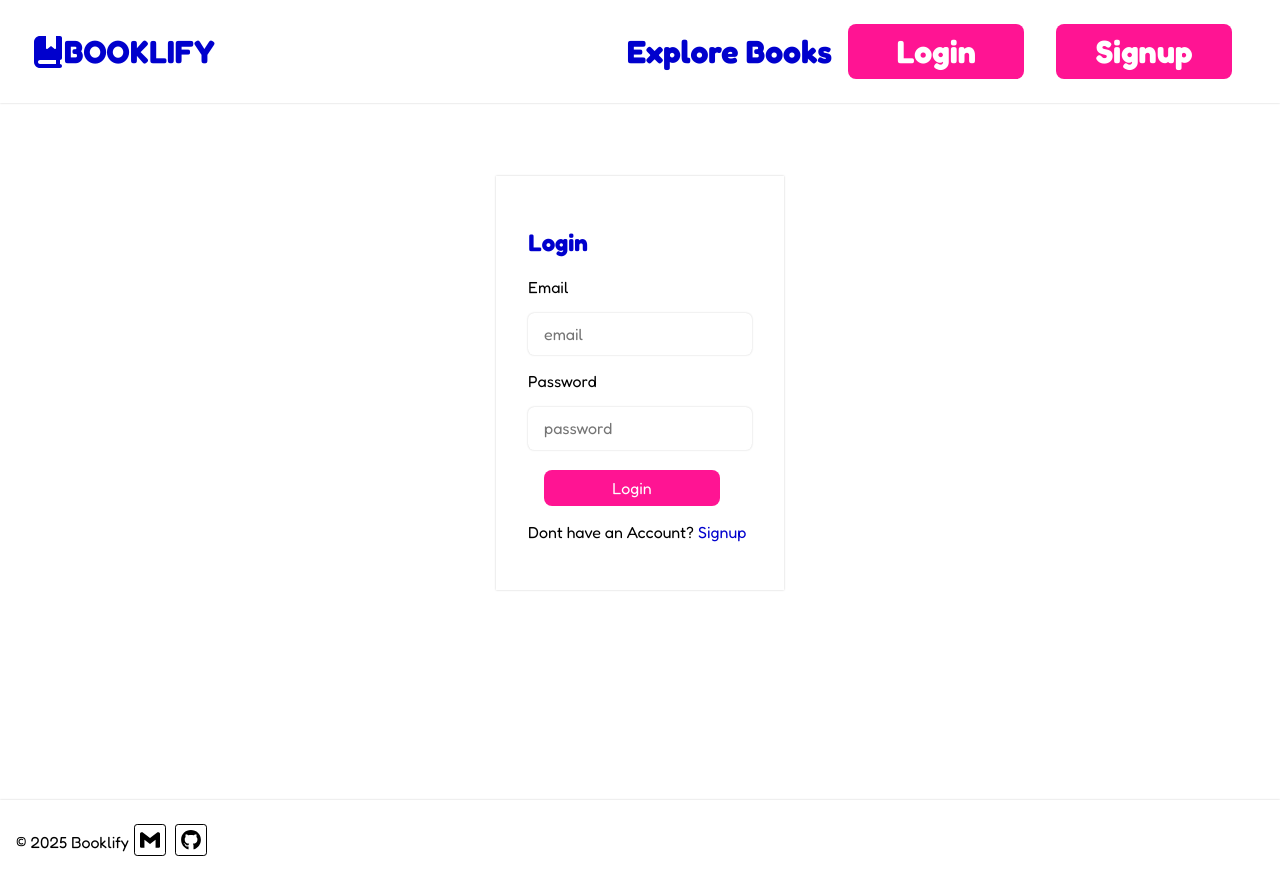
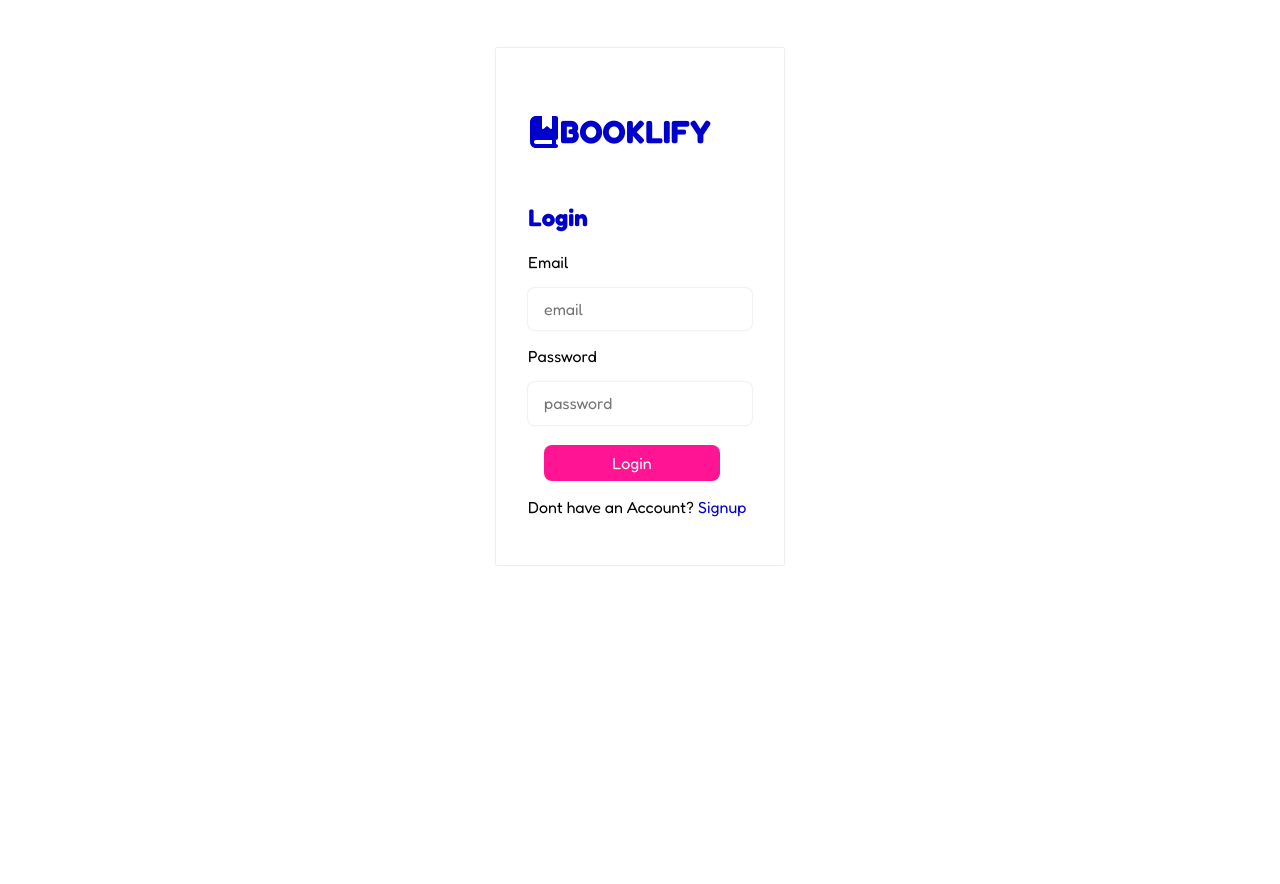
Before and after one commit to Megdelawit365/Book-review-app, a React (Vite) app in the folder frontend/: page /login in a window 1280 px wide. After the commit the page ends 800 px from the top, so only its background shows below. Built offline with nearby package versions, Linux system fonts and the light colour scheme; a web font is replaced by a local one.

Commit message:
Update LoginPage.jsx

```diff
--- a/frontend/src/pages/LoginPage.jsx
+++ b/frontend/src/pages/LoginPage.jsx
@@ -4,6 +4,7 @@ import axios from 'axios';
 import NavBar1 from '../../Components/NavBar1';
 import Footer from '../../Components/Footer';
 import { ToastContainer, toast } from 'react-toastify';
+import { FaBookBookmark } from "react-icons/fa6";
 
 
 const LoginPage = () => {
@@ -32,10 +33,14 @@ const LoginPage = () => {
   };
   return (
     <>
-      <NavBar1 />
 
-      <main>
+      <div className='login-page'>
         <div className='signup-box'>
+          <Link to='/' className='flex-row big-font'>
+                                  <FaBookBookmark />
+
+                          <p>BOOKLIFY</p>
+                      </Link>
         <h2 style={{color:"#0000cd"}}>Login</h2>
         <form onSubmit={handleSubmit}>
 
@@ -50,13 +55,12 @@ const LoginPage = () => {
             <input onChange={(e) => setPassword(e.target.value)} type="password" name="" id="password" placeholder='password' />
           </div>
 
-          <button type='submit'>Login</button>
+          <button className='button2' type='submit'>Login</button>
         </form>
         <p>Dont have an Account? <Link to="/signup" style={{color:"#0000cd"}}>Signup</Link></p>
         </div>
 
-      </main>
-      <Footer/>
+      </div>
     </>
 
   )
```
